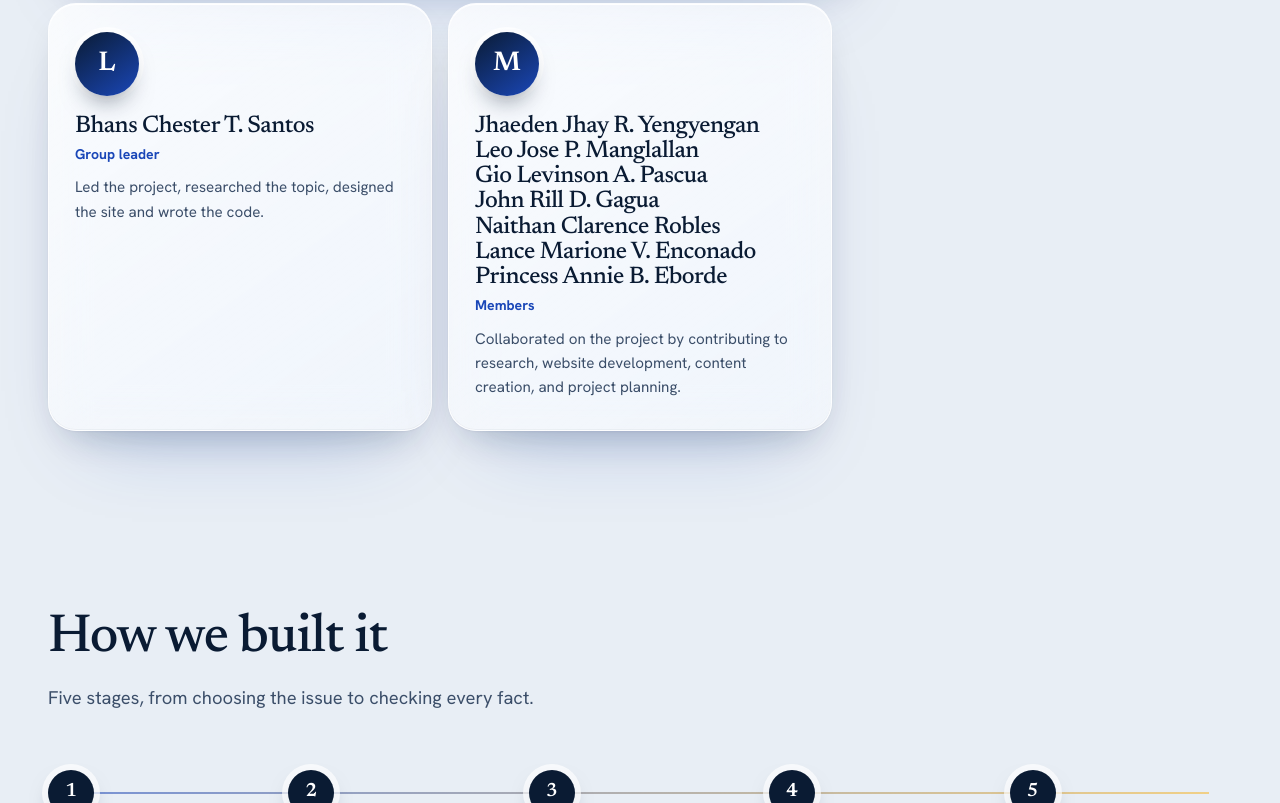
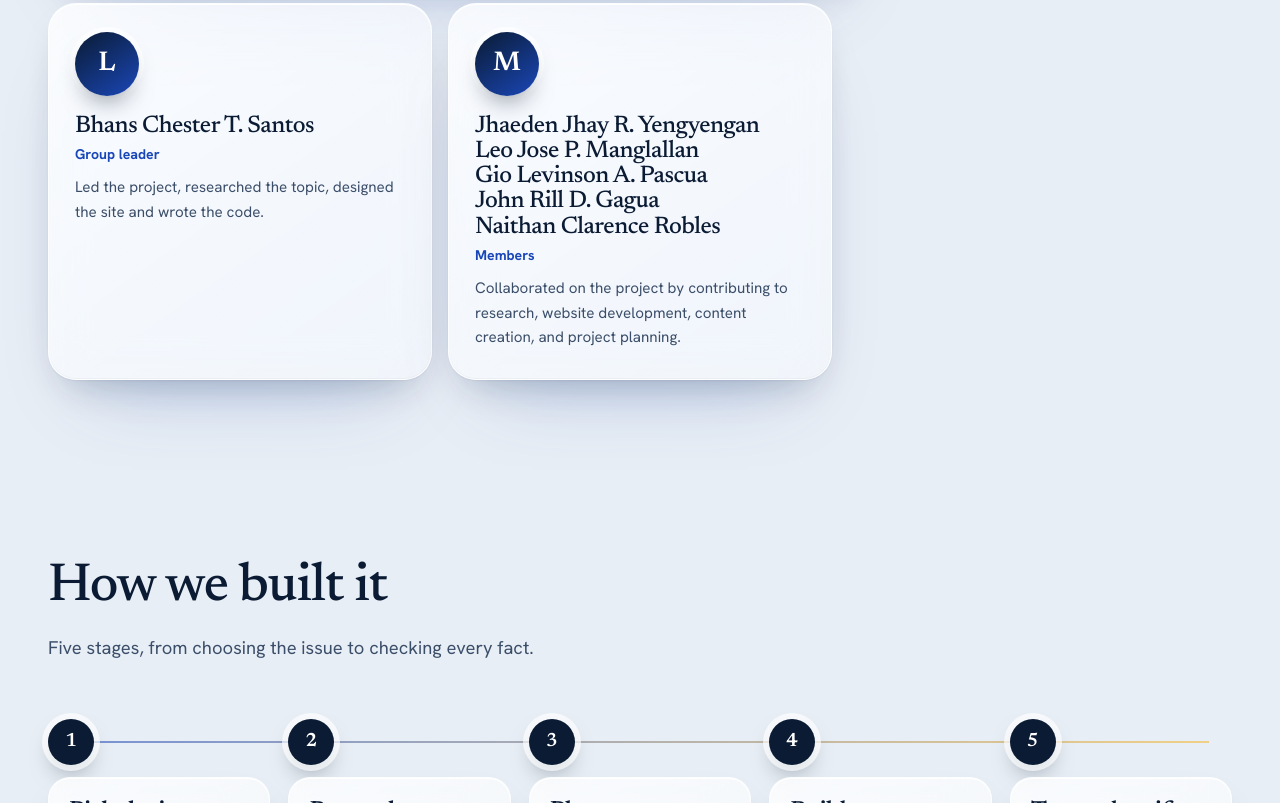
Before and after one commit to santolnahinog/linaw-sts, a plain HTML site: page team.html in a window 1280 px wide. Shown: the part 1206-2009 px from the top of the page. Drawn offline with Linux system fonts and the light colour scheme.

Commit message:
Revert "Update team.html"
This reverts commit d20f73c580c1c0678fee1c8c7edad774a8d4e076.

```diff
--- a/team.html
+++ b/team.html
@@ -66,8 +66,6 @@
             <h3><span>Gio Levinson A. Pascua</span></h3>
             <h3><span>John Rill D. Gagua</span></h3>
             <h3><span>Naithan Clarence Robles</span></h3>
-            <h3><span>Lance Marione V. Enconado</span></h3>
-            <h3><span>Princess Annie B. Eborde</span></h3>
 
             <p class="role"><span>Members</span></p>
             <p><span>Collaborated on the project by contributing to research, website development, content creation, and project planning.</span></p>
```
